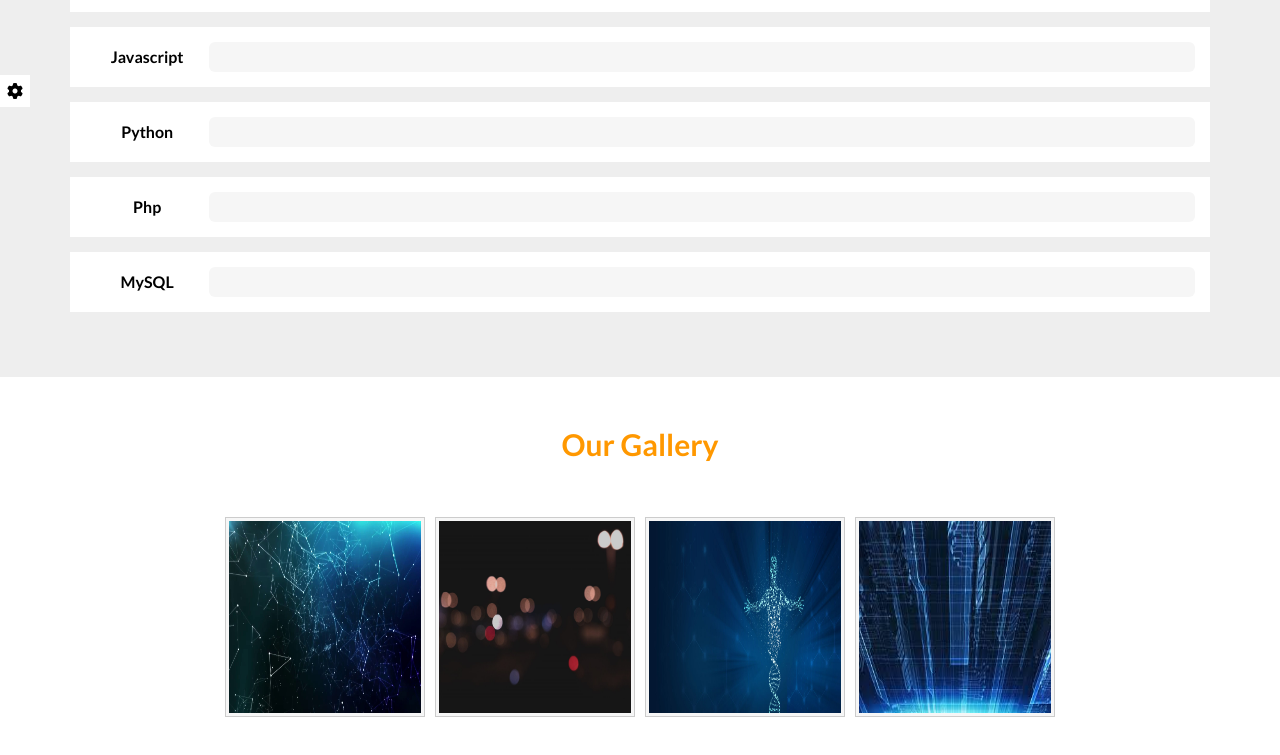
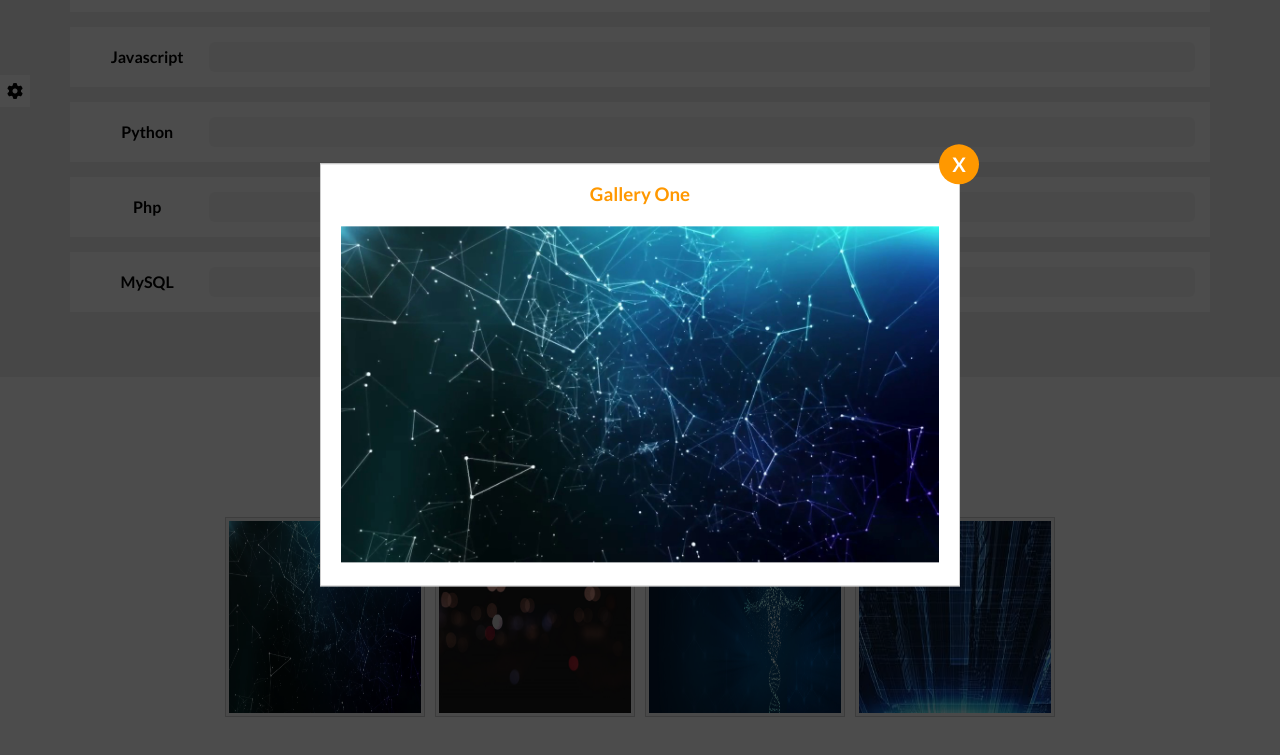
Before and after one commit to Ham47Mani/SDesign, a website: page src/html/index.pug in a window 1280 px wide. Both pictures are taken after a click on the picture 325 px from the left and 2134 px from the top of the page. Shown: the part 1518-2273 px from the top of the page. Drawn offline with nearby package versions, Linux system fonts and the light colour scheme; files that its build step writes are made by us from their sources; files whose address does not match are found by name.

Commit message:
Add popup to our gallery

```diff
--- a/src/css/main.scss
+++ b/src/css/main.scss
@@ -283,4 +283,46 @@ header {
     }
   }
 }
+//------- Popup Overlay
+.popup-overlay {
+  position: fixed;
+  inset: 0;
+  background: transparentize(#000, 0.3);
+  z-index: 100000;
+}
+//------- Popup Box
+.popup-Box {
+  position: fixed;
+  left: 50%;
+  top: 50%;
+  transform: translate(-50%, -50%);
+  background-color: white;
+  border: 1px solid #CCC;
+  padding: 20px;
+  z-index: 100001;
+  h3 {
+    font-weight: bold;
+    text-align: center;
+    color: var(--main-color);
+    margin: 0 0 20px;
+  }
+  img {
+    max-width: 100%;
+  }
+  .popup-close {
+    position: absolute;
+    top: -20px;
+    right: -20px;
+    background-color: var(--main-color);
+    width: 40px;
+    height: 40px;
+    line-height: 40px;
+    text-align: center;
+    font-size: 20px;
+    border-radius: 50%;
+    font-weight: bold;
+    color: white;
+    cursor: pointer;
+  }
+}
 // ====================================== End Our Gallery ======================================
--- a/src/html/index.pug
+++ b/src/html/index.pug
@@ -115,10 +115,10 @@ block content
     .container
       h2 Our Gallery
       .img-box
-        img(src="imgs/header/1.jpg", alt="Gallery 1")
-        img(src="imgs/header/2.jpg", alt="Gallery 2")
-        img(src="imgs/header/3.jpg", alt="Gallery 3")
-        img(src="imgs/header/4.jpg", alt="Gallery 4")
+        img(src="imgs/header/1.jpg", alt="Gallery One")
+        img(src="imgs/header/2.jpg", alt="Gallery Two")
+        img(src="imgs/header/3.jpg", alt="Gallery Three")
+        img(src="imgs/header/4.jpg", alt="Gallery Four")
   //- ***************************************** End Our Gallery ******************************************
 
 //-
--- a/src/script/script.js
+++ b/src/script/script.js
@@ -132,3 +132,49 @@ window.onscroll = function () {
   }
 };
 //============================= End Our Skills ===============================
+
+//============================= Start Our Gallery ===============================
+//-------------------------- Create Popup With The Image
+let imgGallery = document.querySelectorAll(".our-gallery img");
+imgGallery.forEach(img => {
+  img.addEventListener("click", (e) => {
+    //--- Create Overlay
+    let overlay = document.createElement("div");
+    overlay.className = "popup-overlay";
+    document.body.appendChild(overlay);
+
+    //--- Create Popup
+    let popupBox = document.createElement("div");
+    popupBox.className = "popup-Box";
+    let popupImg = document.createElement("img");
+
+    if (img.alt !== null) {
+      let imgHeading = document.createElement("h3");
+      let imgText = document.createTextNode(img.alt);
+      imgHeading.appendChild(imgText);
+      popupBox.appendChild(imgHeading)
+    }
+
+    //--- Create Image
+    popupImg.src = img.src;
+    popupBox.appendChild(popupImg);
+
+    document.body.appendChild(popupBox);
+
+    //--- Create The Close Span
+    let closePopup = document.createElement("span");
+    let closePopupText = document.createTextNode("X");
+    closePopup.appendChild(closePopupText);
+    closePopup.className ="popup-close";
+    popupBox.appendChild(closePopup);
+
+    //--- Close Popup
+    document.addEventListener("click", (e) => {
+      if (e.target.className == "popup-close") {
+        e.target.parentNode.remove();
+        document.querySelector(".popup-overlay").remove();
+      }
+    });
+  });
+});
+//============================= End Our Gallery ===============================
```
Also changed, not shown: dist/css/main.css, dist/index.html, dist/script/script-min.js, dist/script/script.js, 1 other file.
